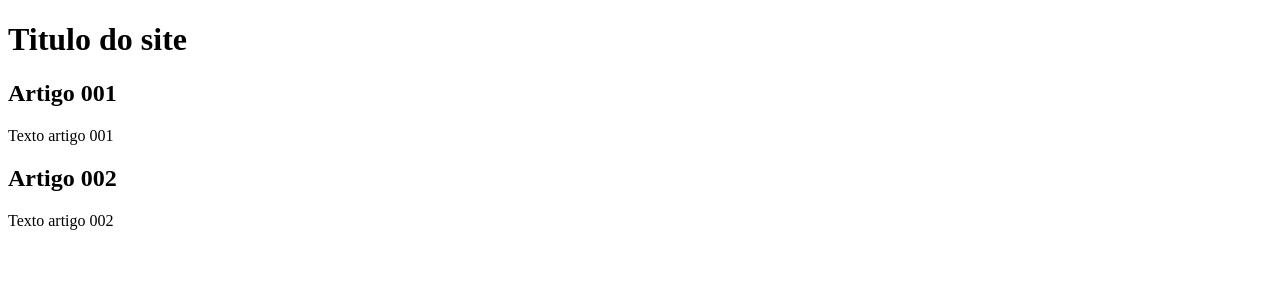
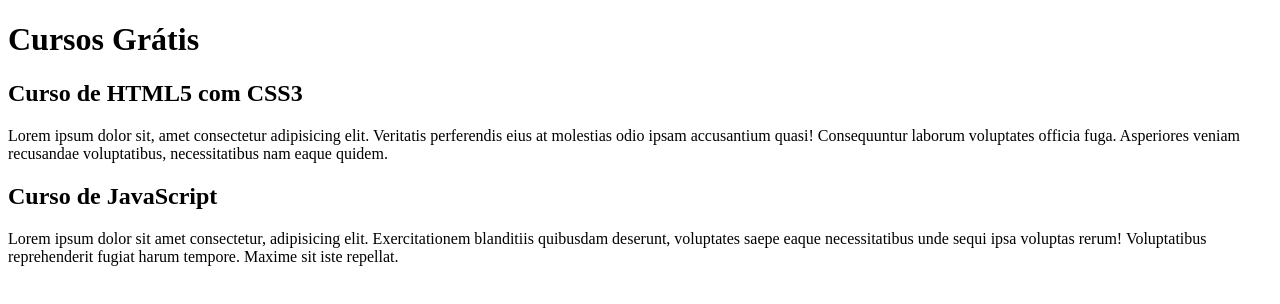
Before and after one commit to ellaflorencie/projeto-site, a plain HTML site: page index.html in a window 1280 px wide. Drawn offline with Linux system fonts and the light colour scheme.

Commit message:
Comecei a escrever o conteúdo

```diff
--- a/index.html
+++ b/index.html
@@ -8,15 +8,15 @@
 <body>
     <main>
         <header>
-            <h1>Titulo do site</h1>
+            <h1>Cursos Grátis</h1>
         </header>
         <article>
-            <h2>Artigo 001</h2>
-            <p>Texto artigo 001</p>
+            <h2>Curso de HTML5 com CSS3</h2>
+            <p>Lorem ipsum dolor sit, amet consectetur adipisicing elit. Veritatis perferendis eius at molestias odio ipsam accusantium quasi! Consequuntur laborum voluptates officia fuga. Asperiores veniam recusandae voluptatibus, necessitatibus nam eaque quidem.</p>
         </article>
         <article>
-            <h2>Artigo 002</h2>
-            <p>Texto artigo 002</p>
+            <h2>Curso de JavaScript</h2>
+            <p>Lorem ipsum dolor sit amet consectetur, adipisicing elit. Exercitationem blanditiis quibusdam deserunt, voluptates saepe eaque necessitatibus unde sequi ipsa voluptas rerum! Voluptatibus reprehenderit fugiat harum tempore. Maxime sit iste repellat.</p>
         </article>
     </main>
 
```
